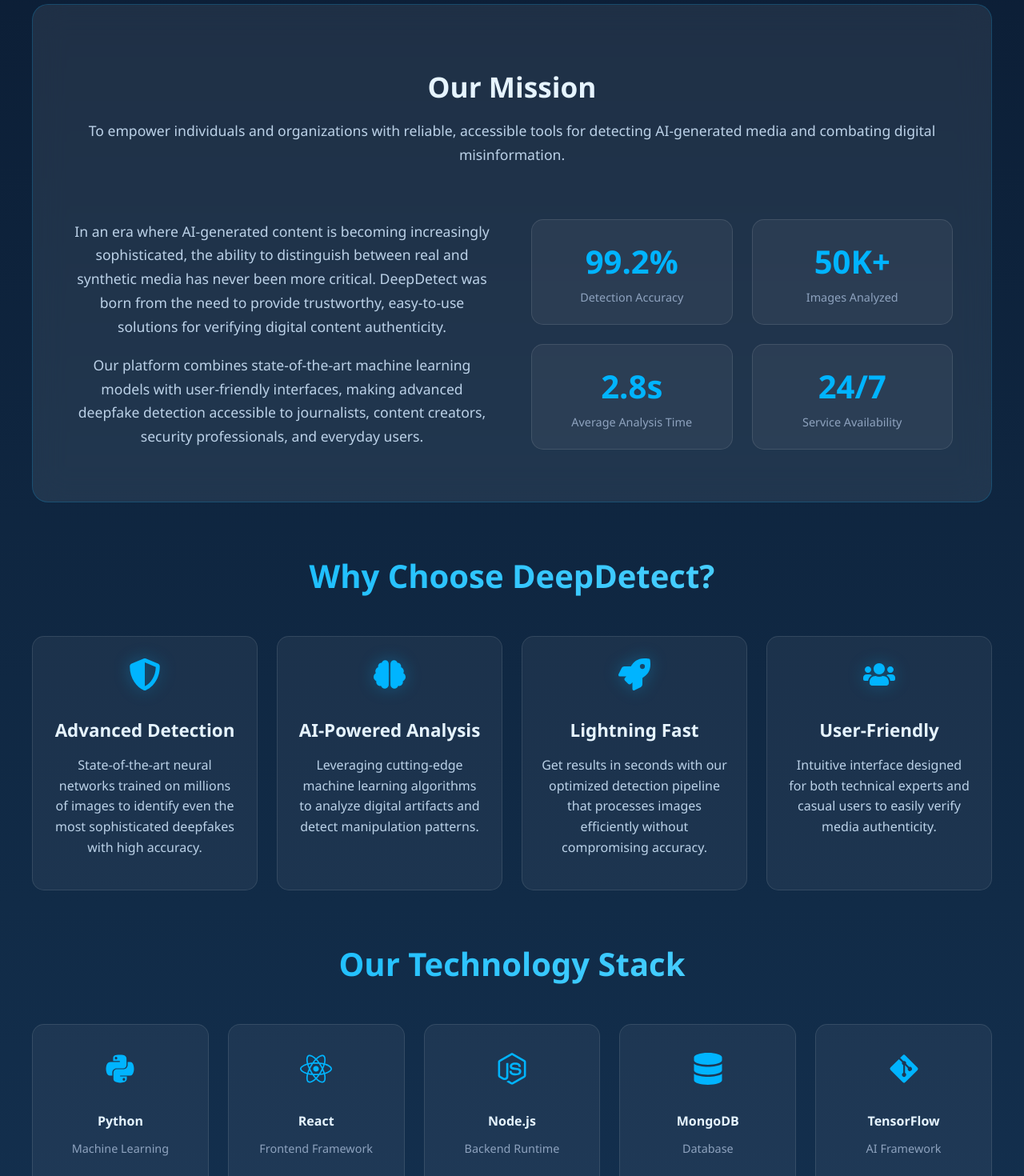
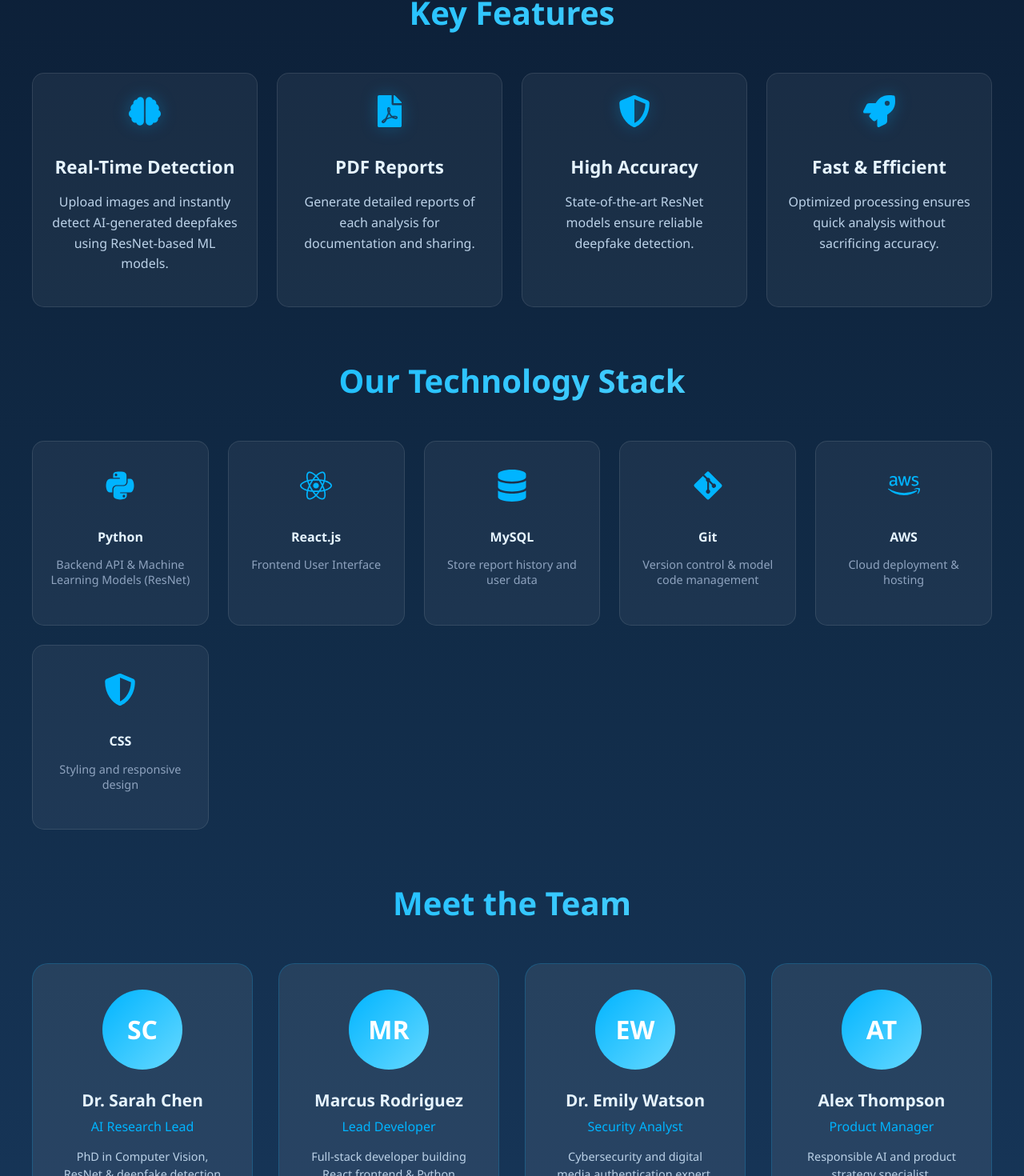
Before and after one commit to dnm10/DeepDetect-DeepFake, a React (Create React App) app in the folder ui_deep/: page /About in a window 1280 px wide. Shown: the part 551-2021 px from the top of the page at 80% size. Built offline with nearby package versions, Linux system fonts and the light colour scheme.

Commit message:
About page updated

```diff
--- a/ui_deep/src/pages/About.js
+++ b/ui_deep/src/pages/About.js
@@ -1,85 +1,109 @@
 import React from "react";
+import { useNavigate } from "react-router-dom";
 import Navbar from "../Components/Navbar.js";
 import {
   FaShieldAlt,
   FaBrain,
   FaRocket,
-  FaUsers,
+  FaUpload,
+  FaFilePdf,
   FaPython,
   FaReact,
-  FaNodeJs,
   FaDatabase,
   FaGitAlt,
   FaAws,
-  FaUpload,
-  FaHistory,
-  FaFileAlt,
-  FaChartLine
+  FaCheckCircle,
 } from "react-icons/fa";
 import "./About.css";
 
 function About() {
+  const navigate = useNavigate();
+
   const teamMembers = [
     {
       id: 1,
       name: "Dr. Sarah Chen",
       role: "AI Research Lead",
-      bio: "PhD in Computer Vision with 8+ years experience in deepfake detection research.",
-      initials: "SC"
+      bio: "PhD in Computer Vision, ResNet & deepfake detection expert.",
+      initials: "SC",
     },
     {
       id: 2,
       name: "Marcus Rodriguez",
       role: "Lead Developer",
-      bio: "Full-stack developer specializing in machine learning deployment and web applications.",
-      initials: "MR"
+      bio: "Full-stack developer building React frontend & Python backend.",
+      initials: "MR",
     },
     {
       id: 3,
       name: "Dr. Emily Watson",
       role: "Security Analyst",
-      bio: "Cybersecurity expert focusing on digital media authentication and forensic analysis.",
-      initials: "EW"
+      bio: "Cybersecurity and digital media authentication expert.",
+      initials: "EW",
     },
     {
       id: 4,
       name: "Alex Thompson",
       role: "Product Manager",
-      bio: "Product strategist with background in AI ethics and responsible technology development.",
-      initials: "AT"
-    }
+      bio: "Responsible AI and product strategy specialist.",
+      initials: "AT",
+    },
   ];
 
   const features = [
     {
-      icon: <FaShieldAlt />,
-      title: "Advanced Detection",
-      description: "State-of-the-art neural networks trained on millions of images to identify even the most sophisticated deepfakes with high accuracy."
+      icon: <FaBrain />,
+      title: "Real-Time Detection",
+      description:
+        "Upload images and instantly detect AI-generated deepfakes using ResNet-based ML models.",
     },
     {
-      icon: <FaBrain />,
-      title: "AI-Powered Analysis",
-      description: "Leveraging cutting-edge machine learning algorithms to analyze digital artifacts and detect manipulation patterns."
+      icon: <FaFilePdf />,
+      title: "PDF Reports",
+      description:
+        "Generate detailed reports of each analysis for documentation and sharing.",
+    },
+    {
+      icon: <FaShieldAlt />,
+      title: "High Accuracy",
+      description:
+        "State-of-the-art ResNet models ensure reliable deepfake detection.",
     },
     {
       icon: <FaRocket />,
-      title: "Lightning Fast",
-      description: "Get results in seconds with our optimized detection pipeline that processes images efficiently without compromising accuracy."
+      title: "Fast & Efficient",
+      description:
+        "Optimized processing ensures quick analysis without sacrificing accuracy.",
     },
-    {
-      icon: <FaUsers />,
-      title: "User-Friendly",
-      description: "Intuitive interface designed for both technical experts and casual users to easily verify media authenticity."
-    }
   ];
 
   const techStack = [
-    { icon: <FaPython />, name: "Python", description: "Machine Learning" },
-    { icon: <FaReact />, name: "React", description: "Frontend Framework" },
-    { icon: <FaNodeJs />, name: "Node.js", description: "Backend Runtime" },
-    { icon: <FaDatabase />, name: "MongoDB", description: "Database" },
-    { icon: <FaGitAlt />, name: "TensorFlow", description: "AI Framework" },
-    { icon: <FaAws />, name: "AWS", description: "Cloud Infrastructure" }
+    {
+      icon: <FaPython />,
+      name: "Python",
+      description: "Backend API & Machine Learning Models (ResNet)",
+    },
+    {
+      icon: <FaReact />,
+      name: "React.js",
+      description: "Frontend User Interface",
+    },
+    {
+      icon: <FaDatabase />,
+      name: "MySQL",
+      description: "Store report history and user data",
+    },
+    {
+      icon: <FaGitAlt />,
+      name: "Git",
+      description: "Version control & model code management",
+    },
+    { icon: <FaAws />, name: "AWS", description: "Cloud deployment & hosting" },
+    {
+      icon: <FaShieldAlt />,
+      name: "CSS",
+      description: "Styling and responsive design",
+    },
   ];
 
   return (
@@ -91,66 +115,18 @@ function About() {
         <section className="about-hero">
           <h1 className="about-title">About DeepDetect</h1>
           <p className="about-subtitle">
-            Pioneering the fight against AI-generated misinformation with advanced
-            deepfake detection technology that's accessible to everyone.
+            Detect AI-generated deepfakes with high accuracy and generate
+            comprehensive reports for analysis.
           </p>
-        </section>
-
-        {/* Mission Section */}
-        <section className="mission-section">
-          <div className="mission-header">
-            <h2 className="mission-title">Our Mission</h2>
-            <p className="mission-text">
-              To empower individuals and organizations with reliable, accessible tools
-              for detecting AI-generated media and combating digital misinformation.
-            </p>
-          </div>
-
-          <div className="mission-content">
-            <div className="mission-text">
-              <p>
-                In an era where AI-generated content is becoming increasingly sophisticated,
-                the ability to distinguish between real and synthetic media has never been
-                more critical. DeepDetect was born from the need to provide trustworthy,
-                easy-to-use solutions for verifying digital content authenticity.
-              </p>
-              <p>
-                Our platform combines state-of-the-art machine learning models with
-                user-friendly interfaces, making advanced deepfake detection accessible
-                to journalists, content creators, security professionals, and everyday users.
-              </p>
-            </div>
-
-            <div className="mission-stats">
-              <div className="stat-item">
-                <div className="stat-number">99.2%</div>
-                <div className="stat-label">Detection Accuracy</div>
-              </div>
-              <div className="stat-item">
-                <div className="stat-number">50K+</div>
-                <div className="stat-label">Images Analyzed</div>
-              </div>
-              <div className="stat-item">
-                <div className="stat-number">2.8s</div>
-                <div className="stat-label">Average Analysis Time</div>
-              </div>
-              <div className="stat-item">
-                <div className="stat-number">24/7</div>
-                <div className="stat-label">Service Availability</div>
-              </div>
-            </div>
-          </div>
         </section>
 
         {/* Features Section */}
         <section className="features-section">
-          <h2 className="section-title">Why Choose DeepDetect?</h2>
+          <h2 className="section-title">Key Features</h2>
           <div className="features-grid">
-            {features.map((feature, index) => (
-              <div key={index} className="feature-card">
-                <div className="feature-icon">
-                  {feature.icon}
-                </div>
+            {features.map((feature, idx) => (
+              <div key={idx} className="feature-card">
+                <div className="feature-icon">{feature.icon}</div>
                 <h3 className="feature-title">{feature.title}</h3>
                 <p className="feature-description">{feature.description}</p>
               </div>
@@ -162,11 +138,9 @@ function About() {
         <section className="tech-section">
           <h2 className="section-title">Our Technology Stack</h2>
           <div className="tech-grid">
-            {techStack.map((tech, index) => (
-              <div key={index} className="tech-item">
-                <div className="tech-icon">
-                  {tech.icon}
-                </div>
+            {techStack.map((tech, idx) => (
+              <div key={idx} className="tech-item">
+                <div className="tech-icon">{tech.icon}</div>
                 <h4 className="tech-name">{tech.name}</h4>
                 <p className="tech-description">{tech.description}</p>
               </div>
@@ -176,13 +150,11 @@ function About() {
 
         {/* Team Section */}
         <section className="team-section">
-          <h2 className="section-title">Meet Our Team</h2>
+          <h2 className="section-title">Meet the Team</h2>
           <div className="team-grid">
             {teamMembers.map((member) => (
               <div key={member.id} className="team-card">
-                <div className="team-avatar">
-                  {member.initials}
-                </div>
+                <div className="team-avatar">{member.initials}</div>
                 <h3 className="team-name">{member.name}</h3>
                 <div className="team-role">{member.role}</div>
                 <p className="team-bio">{member.bio}</p>
@@ -193,20 +165,18 @@ function About() {
 
         {/* CTA Section */}
         <section className="cta-section">
-          <h2 className="cta-title">Ready to Detect Deepfakes?</h2>
+          <h2 className="cta-title">Get Started with DeepDetect</h2>
           <p className="cta-description">
-            Join thousands of users who trust DeepDetect to verify media authenticity.
-            Get started today and protect yourself from AI-generated misinformation.
+            Upload images, detect deepfakes instantly, and generate detailed PDF
+            reports.
           </p>
           <div className="cta-buttons">
-            <button className="cta-btn cta-primary">
-              <FaUpload />
-              Start Detection
-            </button>
-            <button className="cta-btn cta-secondary">
-              <FaChartLine />
-              View Demo
-            </button>
+            <a href="/upload" className="cta-btn cta-primary">
+              <FaUpload /> Start Detection
+            </a>
+            <a href="/reports" className="cta-btn cta-secondary">
+              <FaFilePdf /> View Reports
+            </a>
           </div>
         </section>
       </div>
```
